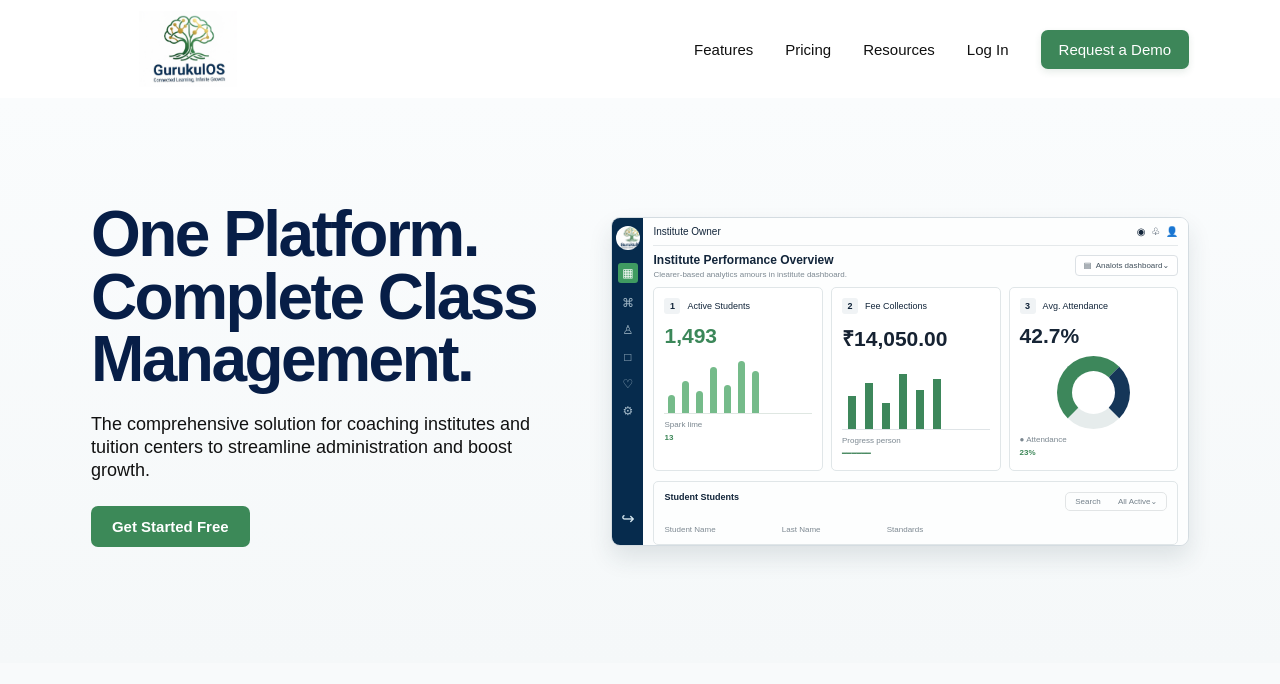
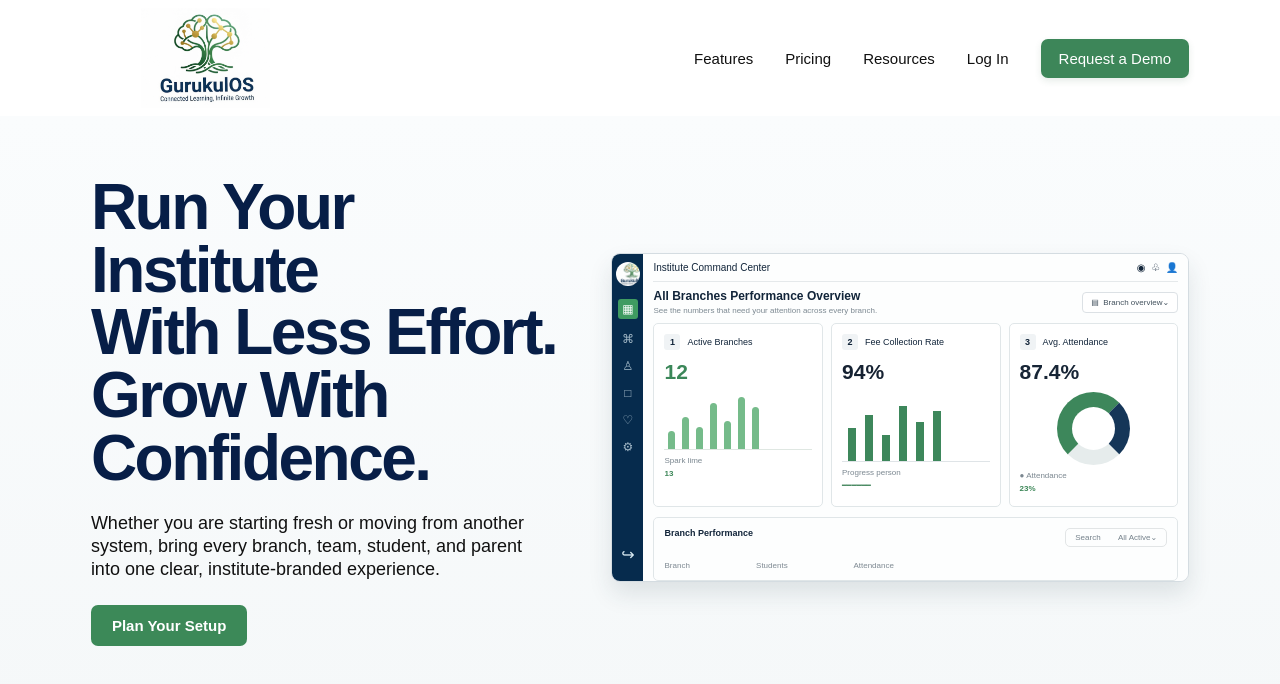
Before and after one commit to bharatmakwana2019/classrise-mvp, a Next.js app: page / in a window 1280 px wide. Shown: the top 684 px of the page. Built offline with nearby package versions, Linux system fonts and the light colour scheme.

Commit message:
Refine GurukulOS positioning and homepage messaging

```diff
--- a/app/page.tsx
+++ b/app/page.tsx
@@ -16,9 +16,9 @@ export default function Home() {
 
       <section className="reference-hero">
         <div className="hero-copy">
-          <h1>One Platform.<br />Complete Class<br />Management.</h1>
-          <p>The comprehensive solution for coaching institutes and tuition centers to streamline administration and boost growth.</p>
-          <a className="green-button" href="#get-started">Get Started Free</a>
+          <h1>Run Your Institute<br />With Less Effort.<br />Grow With Confidence.</h1>
+          <p>Whether you are starting fresh or moving from another system, bring every branch, team, student, and parent into one clear, institute-branded experience.</p>
+          <a className="green-button" href="#get-started">Plan Your Setup</a>
         </div>
         <div className="dashboard-stage" aria-label="GurukulOS institute performance dashboard preview">
           <div className="dashboard-window">
@@ -28,14 +28,14 @@ export default function Home() {
               <span className="side-bottom">↪</span>
             </aside>
             <div className="dashboard-main">
-              <div className="dashboard-userbar"><span>Institute Owner</span><span>◉ &nbsp;♧ &nbsp;👤</span></div>
-              <div className="dashboard-titlebar"><div><h2>Institute Performance Overview</h2><p>Clearer-based analytics amours in institute dashboard.</p></div><button>▤ &nbsp;Analots dashboard⌄</button></div>
+              <div className="dashboard-userbar"><span>Institute Command Center</span><span>◉ &nbsp;♧ &nbsp;👤</span></div>
+              <div className="dashboard-titlebar"><div><h2>All Branches Performance Overview</h2><p>See the numbers that need your attention across every branch.</p></div><button>▤ &nbsp;Branch overview⌄</button></div>
               <div className="dashboard-cards">
-                <article className="stat-card"><span className="card-label"><b>1</b> Active Students</span><strong>1,493</strong><div className="mini-line"><i/><i/><i/><i/><i/><i/><i/></div><small>Spark lime<br/><b>13</b></small></article>
-                <article className="stat-card"><span className="card-label"><b>2</b> Fee Collections</span><strong>₹14,050.00</strong><div className="bar-chart"><i/><i/><i/><i/><i/><i/></div><small>Progress person<br/><em>━━━━━━</em></small></article>
-                <article className="stat-card"><span className="card-label"><b>3</b> Avg. Attendance</span><strong>42.7%</strong><div className="donut"/><small>● Attendance<br/><b>23%</b></small></article>
+                <article className="stat-card"><span className="card-label"><b>1</b> Active Branches</span><strong>12</strong><div className="mini-line"><i/><i/><i/><i/><i/><i/><i/></div><small>Spark lime<br/><b>13</b></small></article>
+                <article className="stat-card"><span className="card-label"><b>2</b> Fee Collection Rate</span><strong>94%</strong><div className="bar-chart"><i/><i/><i/><i/><i/><i/></div><small>Progress person<br/><em>━━━━━━</em></small></article>
+                <article className="stat-card"><span className="card-label"><b>3</b> Avg. Attendance</span><strong>87.4%</strong><div className="donut"/><small>● Attendance<br/><b>23%</b></small></article>
               </div>
-              <div className="students-table"><div><b>Student Students</b><span>Search&nbsp;&nbsp;&nbsp;&nbsp;&nbsp;&nbsp;&nbsp; All Active⌄</span></div><small>Student Name　　　　　　　　 Last Name　　　　　　　　 Standards</small></div>
+              <div className="students-table"><div><b>Branch Performance</b><span>Search&nbsp;&nbsp;&nbsp;&nbsp;&nbsp;&nbsp;&nbsp; All Active⌄</span></div><small>Branch　　　　　　　　 Students　　　　　　　　 Attendance</small></div>
             </div>
           </div>
         </div>
```
Also changed, not shown: app/globals.css, 1 other file (tests, documents, lock files or other folders).
